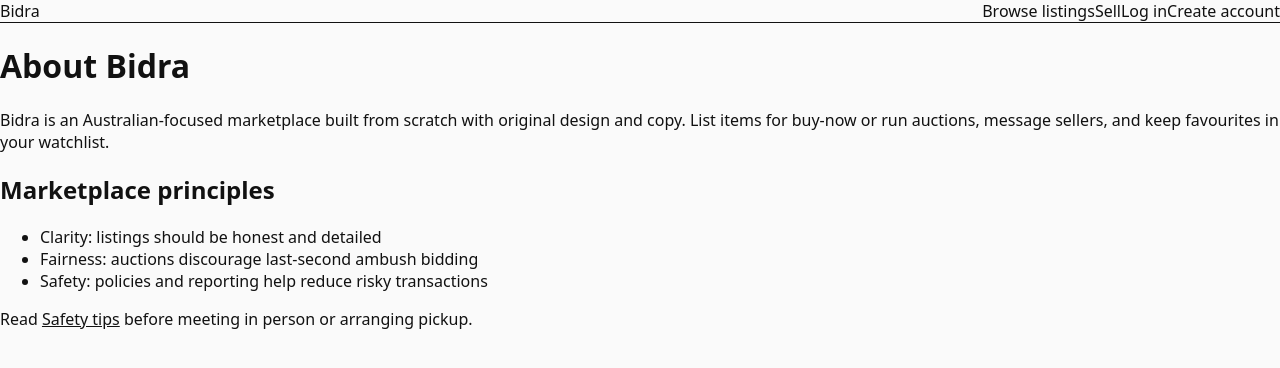
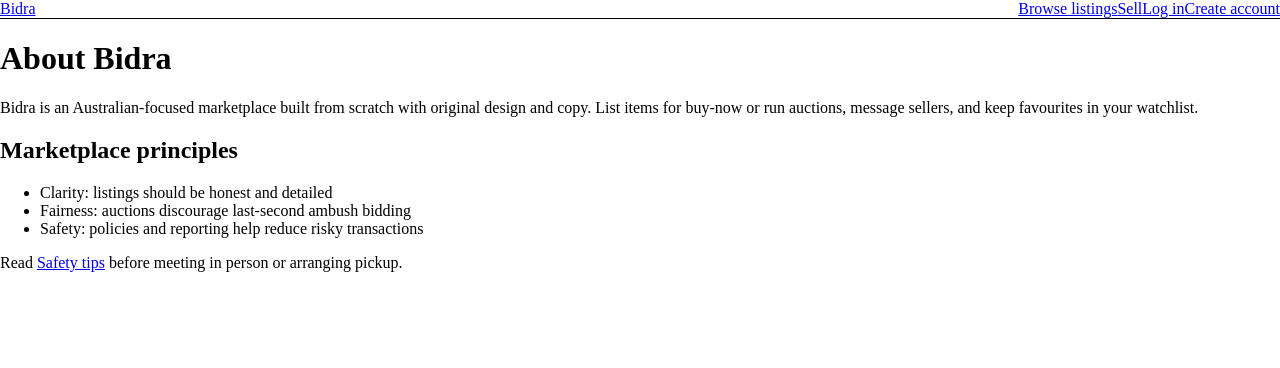
Before and after one commit to TradeFlow1/bidra, a Next.js app: page /about in a window 1280 px wide. Shown: the top 368 px of the page. Built offline with nearby package versions, Linux system fonts and the light colour scheme; no server answers.

Commit message:
Fix Tailwind globals

```diff
--- a/app/globals.css
+++ b/app/globals.css
@@ -2,13 +2,11 @@
 @tailwind components;
 @tailwind utilities;
 
-:root { color-scheme: light; }
-html, body { height: 100%; }
+/* Small sane defaults */
+html, body {
+  height: 100%;
+}
+
 body {
   margin: 0;
-  background: #fafafa;
-  color: #111;
-  font-family: ui-sans-serif, system-ui, -apple-system, Segoe UI, Roboto, Helvetica, Arial, "Apple Color Emoji", "Segoe UI Emoji";
 }
-a { color: inherit; text-decoration: none; }
-.prose a { text-decoration: underline; }
```
